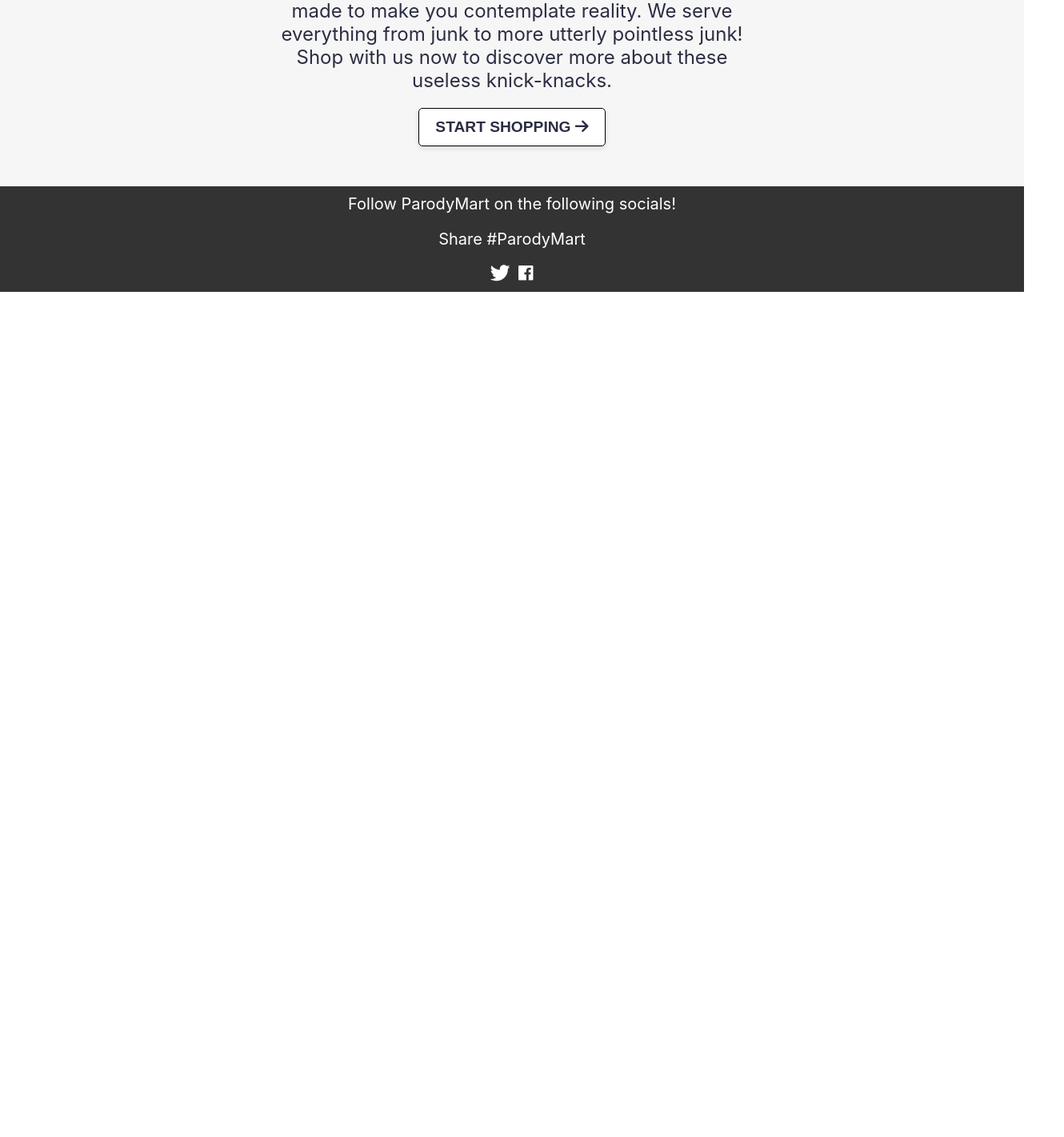
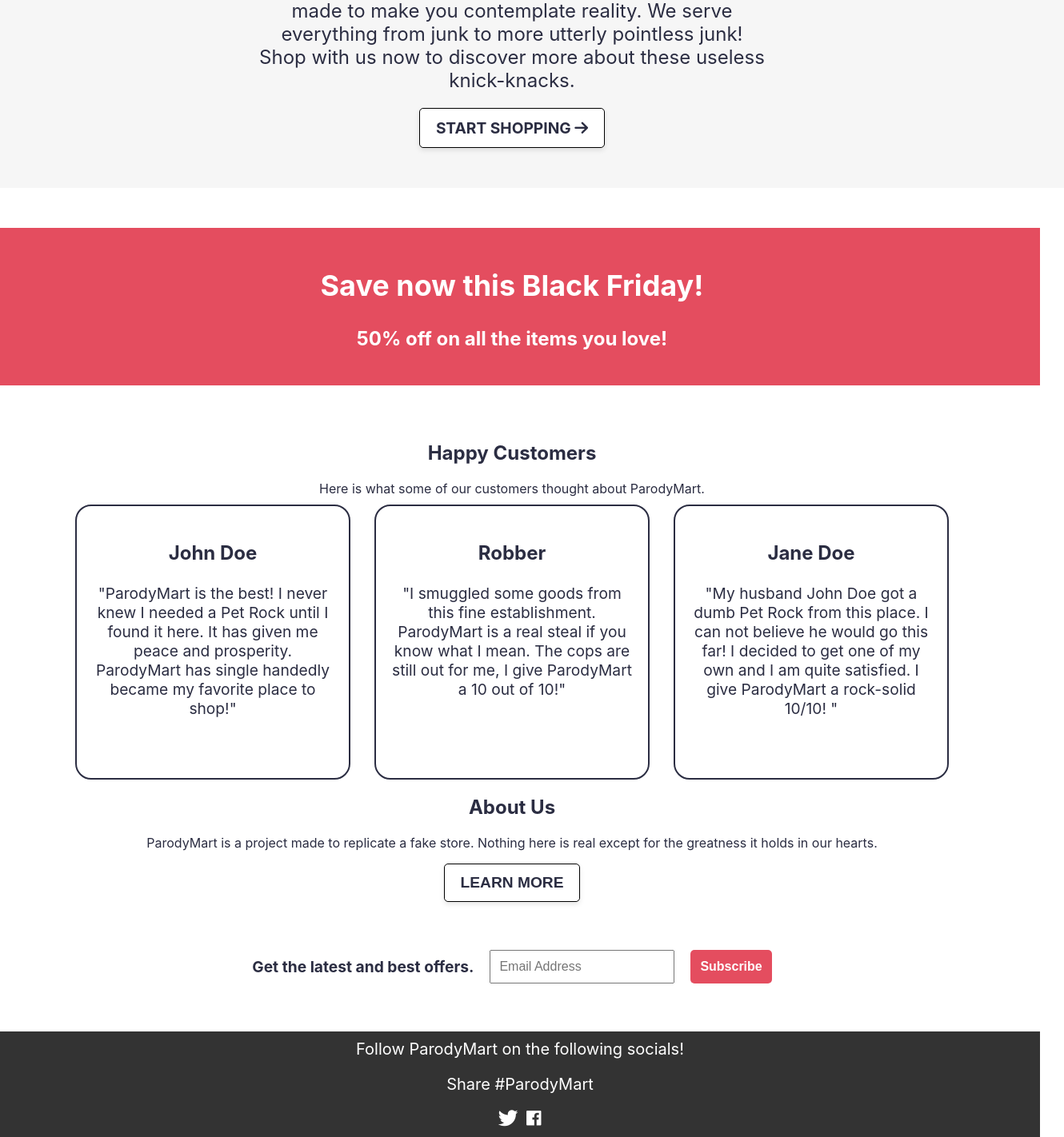
Before and after one commit to Purpleboxe/Shopping-Cart, a React (Vite) app: page / in a window 1280 px wide. Shown: the part 277-1699 px from the top of the page at 80% size, 1330 px wide, since content can reach past the window. Before the commit the page ends 800 px from the top, so only its background shows below. Built offline with nearby package versions, Linux system fonts and the light colour scheme.

Commit message:
Update the home page

```diff
--- a/src/pages/Home.jsx
+++ b/src/pages/Home.jsx
@@ -4,20 +4,79 @@ import { Link } from "react-router-dom";
 
 function Home() {
   return (
+    <>
       <section className="home">
+        <div className="intro">
           <h1>Shop at ParodyMart - Not a real shopping website!</h1>
           <div className="description">
             Welcome to ParodyMart - a fake shopping website made to make you
             contemplate reality. We serve everything from junk to more utterly
-        pointless junk! Shop with us now to discover more about these useless
-        knick-knacks.
+            pointless junk! Shop with us now to discover more about these
+            useless knick-knacks.
           </div>
-      <Link to="/shop">
-        <button className="btn">
+          <Link to="/shop" className="btn">
             Start shopping <i className="fa-solid fa-arrow-right"></i>
+          </Link>
+        </div>
+
+        <div className="promotion">
+          <h1>Save now this Black Friday!</h1>
+          <p>50% off on all the items you love!</p>
+        </div>
+
+        <div className="reviews">
+          <div className="reviews-header">
+            <h2>Happy Customers</h2>
+            Here is what some of our customers thought about ParodyMart.
+          </div>
+          <div className="review-list">
+            <div className="review-item">
+              <p className="customer-name">John Doe</p>
+              <p className="review-text">
+                {'"'}ParodyMart is the best! I never knew I needed a Pet Rock
+                until I found it here. It has given me peace and prosperity.
+                ParodyMart has single handedly became my favorite place to shop!
+                {'"'}
+              </p>
+            </div>
+            <div className="review-item">
+              <p className="customer-name">Robber</p>
+              <p className="review-text">
+                {'"'}I smuggled some goods from this fine establishment.
+                ParodyMart is a real steal if you know what I mean. The cops are
+                still out for me, I give ParodyMart a 10 out of 10!{'"'}
+              </p>
+            </div>
+            <div className="review-item">
+              <p className="customer-name">Jane Doe</p>
+              <p className="review-text">
+                {'"'}My husband John Doe got a dumb Pet Rock from this place. I
+                can not believe he would go this far! I decided to get one of my
+                own and I am quite satisfied. I give ParodyMart a rock-solid
+                10/10! {'"'}
+              </p>
+            </div>
+          </div>
+        </div>
+
+        <div className="about-us">
+          <h2>About Us</h2>
+          <p>
+            ParodyMart is a project made to replicate a fake store. Nothing here
+            is real except for the greatness it holds in our hearts.
+          </p>
+          <button className="btn">Learn More</button>
+        </div>
+
+        <div className="newsletter">
+          <p>Get the latest and best offers.</p>
+          <input type="email" placeholder="Email Address" />
+          <button type="submit" className="subscribe-btn">
+            Subscribe
           </button>
-      </Link>
+        </div>
       </section>
+    </>
   );
 }
 
--- a/src/styles/Home.css
+++ b/src/styles/Home.css
@@ -2,10 +2,7 @@
   display: flex;
   align-items: center;
   flex-direction: column;
-  font-size: 1.5rem;
   color: var(--black);
-  background-color: #f6f6f6;
-  padding: 50px;
 }
 
 .description {
@@ -14,3 +11,92 @@
   text-align: center;
   margin-bottom: 20px;
 }
+
+.intro {
+  display: flex;
+  align-items: center;
+  flex-direction: column;
+  font-size: 1.5rem;
+  background-color: #f6f6f6;
+  width: 100%;
+  padding: 50px;
+}
+
+.promotion {
+  margin: 50px 0;
+  font-size: 1.5rem;
+  text-align: center;
+  width: 100%;
+  padding: 20px;
+  color: white;
+  background-color: #e44d5f;
+}
+
+.promotion p {
+  font-size: 1.5rem;
+  font-weight: bold;
+}
+
+.about-us {
+  text-align: center;
+}
+
+.newsletter {
+  display: flex;
+  align-items: center;
+  margin: 50px 0;
+  font-weight: bold;
+  gap: 20px;
+  font-size: 1.2rem;
+}
+
+.newsletter input {
+  padding: 10px;
+  font-size: 1rem;
+}
+
+.subscribe-btn {
+  padding: 12px;
+  font-size: 1rem;
+  font-weight: bold;
+  background-color: #e44d5f;
+  color: white;
+  border: none;
+  border-radius: 5px;
+  cursor: pointer;
+}
+
+.subscribe-btn:hover {
+  background-color: #d5394c;
+}
+
+.reviews {
+  text-align: center;
+}
+
+.reviews-header {
+  margin-bottom: 10px;
+}
+
+.review-list {
+  display: flex;
+  flex-direction: row;
+  gap: 30px;
+}
+
+.review-item {
+  max-width: 300px;
+  min-height: 300px;
+  border: 2px solid var(--black);
+  border-radius: 20px;
+  padding: 20px;
+}
+
+.customer-name {
+  font-weight: bold;
+  font-size: 1.5rem;
+}
+
+.review-text {
+  font-size: 1.2rem;
+}
--- a/src/styles/index.css
+++ b/src/styles/index.css
@@ -7,8 +7,9 @@ body {
   background-color: #ffffff;
   margin: 0;
   padding: 0;
-  width: 100vw;
+  max-width: 100%;
   min-height: 100vh;
+  overflow-x: hidden;
 }
 
 header {
@@ -34,6 +35,10 @@ a {
 }
 
 footer {
+  position: sticky;
+  bottom: 0;
+  left: 0;
+  width: 100%;
   display: flex;
   align-items: center;
   flex-direction: column;
@@ -42,3 +47,9 @@ footer {
   padding: 10px;
   font-size: 20px;
 }
+
+@media (max-width: 2000px) {
+  footer {
+    position: static;
+  }
+}
```
Lines whose indentation alone changed are shown as unchanged.
